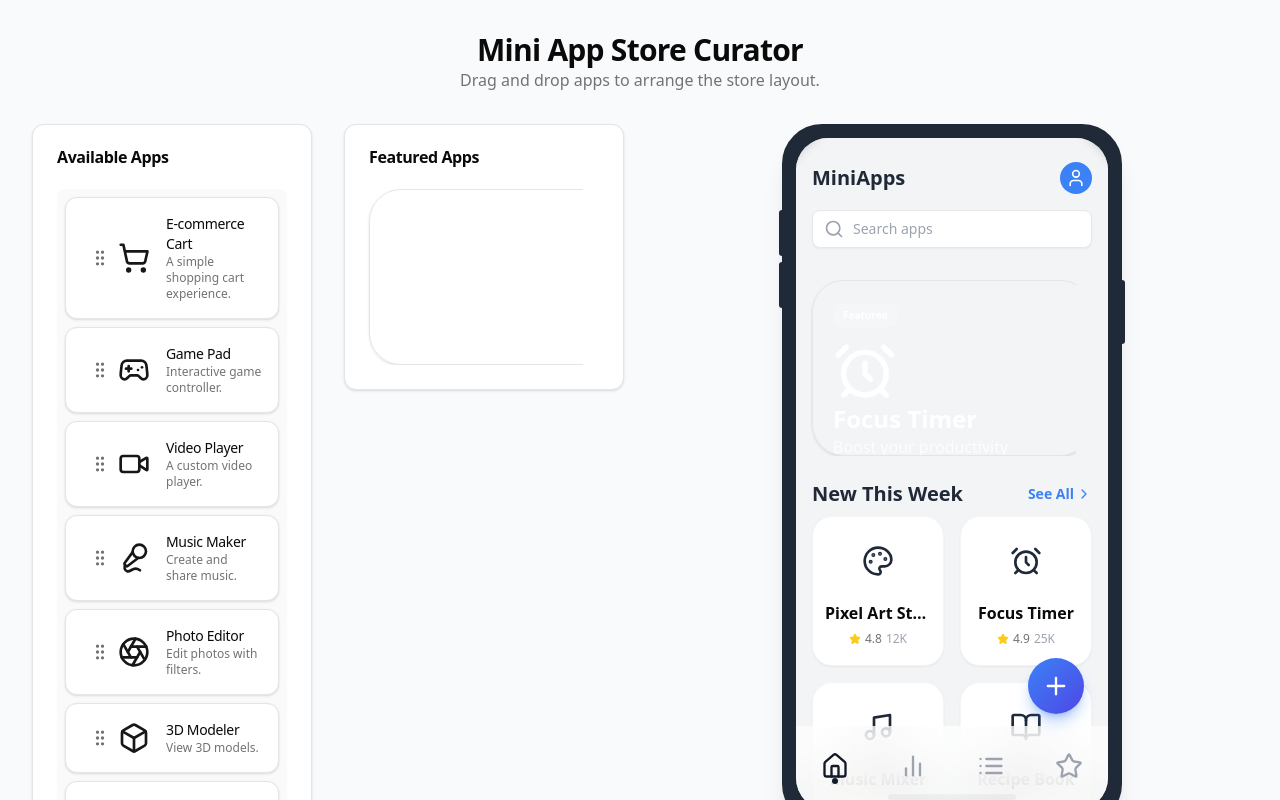
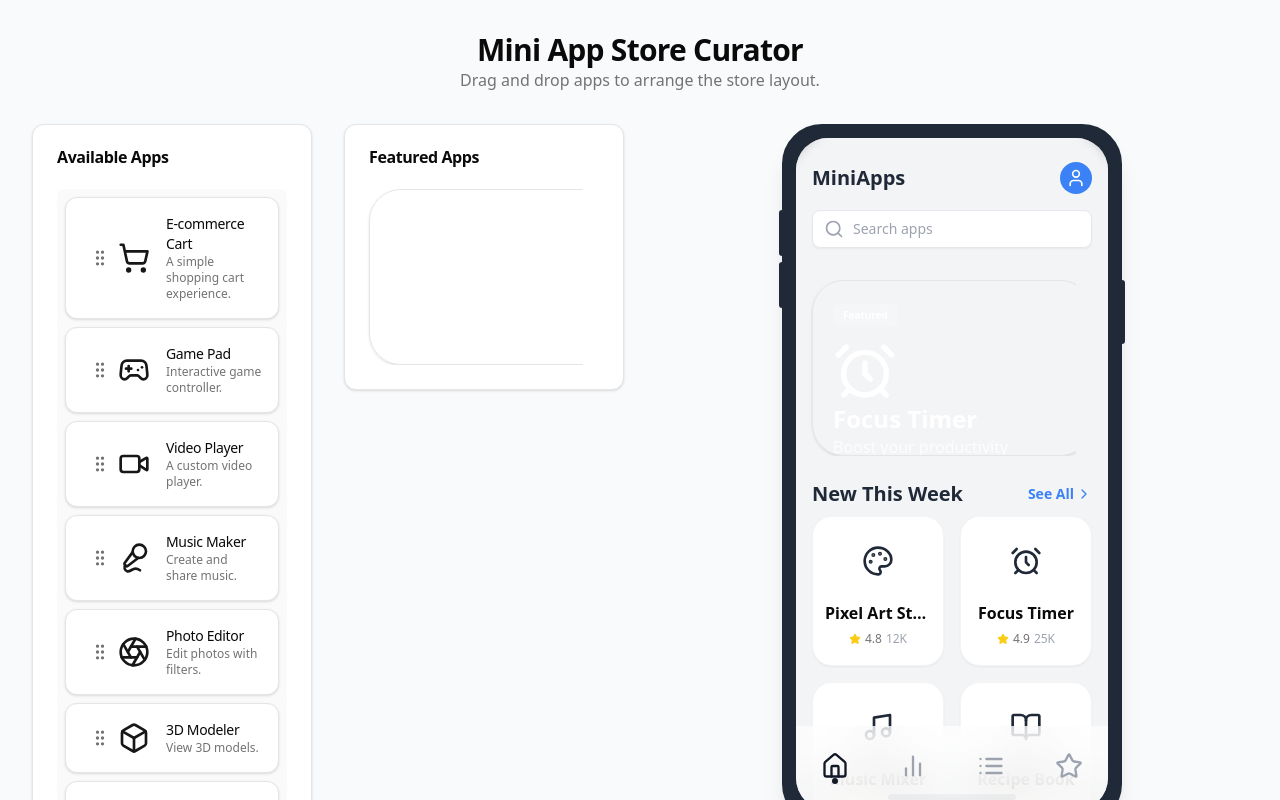
Before and after one commit to rkendel1/stacklivehub, a Next.js app: page / in a window 1280 px wide. Shown: the top 800 px of the page. Built offline with nearby package versions, Linux system fonts and the light colour scheme.

Commit message:
[dyad] Removing the floating action button - wrote 1 file(s)

```diff
--- a/src/components/phone-mockup.tsx
+++ b/src/components/phone-mockup.tsx
@@ -183,12 +183,6 @@ export function PhoneMockup({ featuredApps, newThisWeekApps, trendingApps, colle
                 ))}
               </div>
             </footer>
-
-            <div className="absolute bottom-24 right-6 z-20">
-              <button className="w-14 h-14 rounded-full bg-gradient-to-br from-blue-500 to-indigo-600 text-white flex items-center justify-center shadow-lg shadow-blue-500/40 transform transition-transform hover:scale-105 active:scale-95">
-                <Plus className="w-7 h-7" />
-              </button>
-            </div>
           </>
         )}
         <div className="absolute bottom-2.5 left-1/2 -translate-x-1/2 w-32 h-1.5 bg-gray-400 rounded-full"></div>
```
